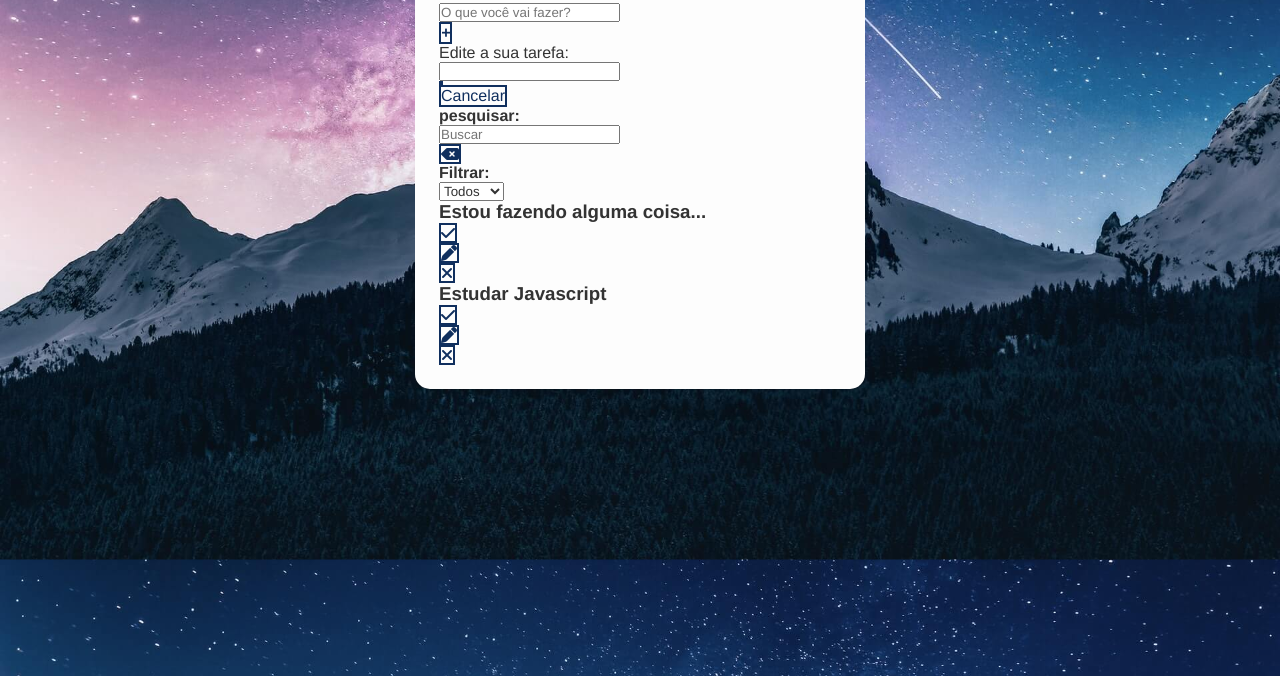
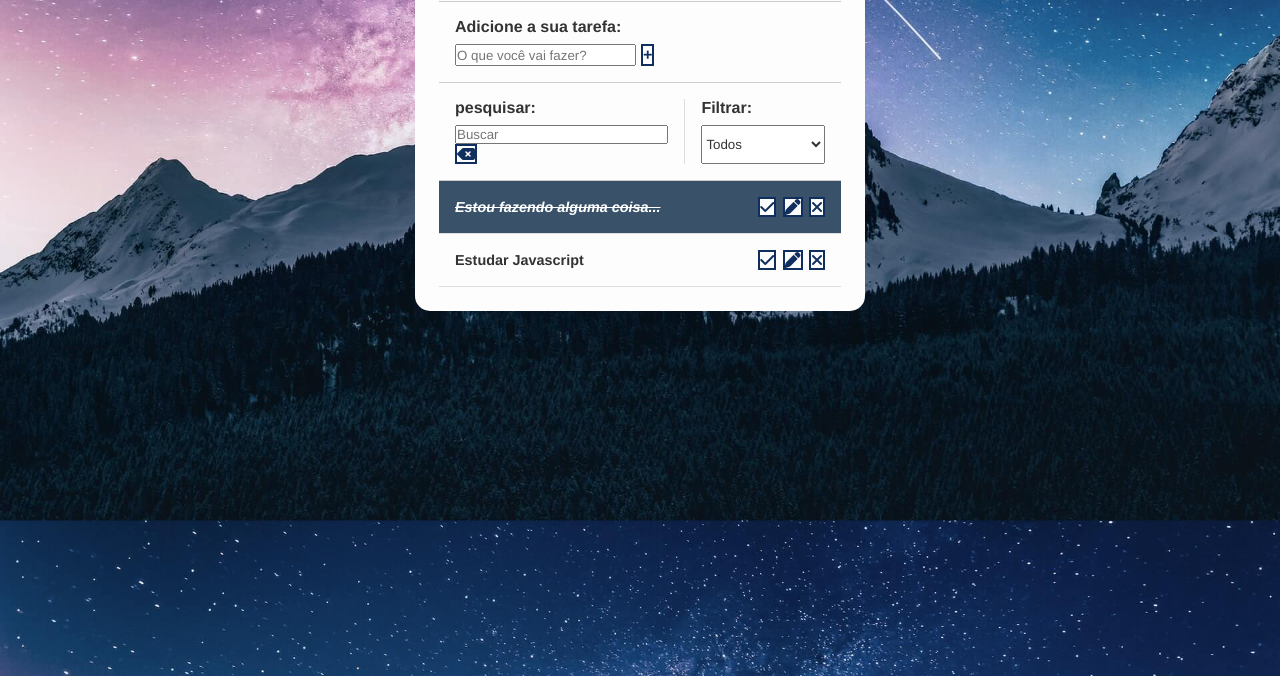
Before and after one commit to dancarvalho01/To-Do-List, a plain HTML site: page index.html in a window 1280 px wide. Shown: the part 124-800 px from the top of the page. Drawn offline with Linux system fonts and the light colour scheme.

Commit message:
finalizando css

```diff
--- a/css/style.css
+++ b/css/style.css
@@ -1,14 +1,14 @@
 /* Geral */
-*{
+* {
     padding: 0;
     margin: 0;
     font-family: helvetica;
-    color:#333;
+    color: #333;
     box-sizing: border-box;
 
 }
 
-body{
+body {
     background-image: url("../img/bg.jpg");
     background-position: center;
     background-size: cover;
@@ -32,7 +32,7 @@ button:hover {
     background-color: #102f5e;
 }
 
-button:hover > i {
+button:hover>i {
     pointer-events: none;
     color: #102f5e;
     font-weight: bold;
@@ -44,19 +44,118 @@ button i {
     pointer-events: none;
 }
 
-input, select {
+input,
+select {
     padding: 0.25m 0.rem;
 }
 
-.hide{
+.hide {
     display: none;
 }
 
 /* Todo header */
 .todo-container {
-   max-width: 450px;
-   margin: 3rem auto 0;
-   background-color: #FDFDFD;
-   padding: 1.5rem;
-   border-radius: 15px;
+    max-width: 450px;
+    margin: 3rem auto 0;
+    background-color: #FDFDFD;
+    padding: 1.5rem;
+    border-radius: 15px;
 }
+
+.todo-container header {
+    text-align: center;
+    padding: 0 1rem 1rem;
+    border-bottom: 1px solid #ccc
+}
+
+/* Todo Form */
+#todo-form,
+#edit-form {
+    padding: 1rem;
+    border-bottom: 1px solid #ccc
+}
+
+#todo-form p,
+#edit-form p {
+    margin-bottom: .5rem;
+    font-weight: bold;
+}
+
+.form-control {
+    display: flex;
+}
+
+.form-control input {
+    margin-right: 0.3rem;
+}
+
+#cancel-edit-btn {
+    margin-top: 1rem;
+}
+
+/* Todo toolbar */
+#toolbar {
+    padding: 1rem;
+    border-bottom: 1px solid #ccc;
+    display: flex;
+}
+
+#toolbar h4 {
+    margin-bottom: .5rem;
+}
+
+#search {
+    border-right: 1px solid #DDD;
+    padding-right: 1rem;
+    margin-right: 1rem;
+    width: 65%;
+    display: flex;
+    flex-direction: column;
+}
+
+#search form {
+    width: 100%;
+}
+
+#search-input {
+    width: 100%;
+    margin-right: 0.3rem;
+}
+
+#filter {
+    width: 35%;
+    display: flex;
+    flex-direction: column;
+}
+
+#filter select {
+    flex: 1;
+}
+
+/* Todo list */
+.todo {
+    display: flex;
+    justify-content: space-around;
+    align-items: center;
+    padding: 1rem;
+    border-bottom: 1px solid #ddd;
+}
+
+.todo h3 {
+    flex: 1;
+    font-size: 0.9rem;
+}
+
+.todo button {
+    margin-left: 0.4rem;
+}
+
+.done {
+    background-color: #395169;
+}
+
+.done h3 {
+    color: #FFF;
+    text-decoration: line-through;
+    font-style: italic;
+}
--- a/index.html
+++ b/index.html
@@ -30,7 +30,7 @@
                 </button>
             </div>
         </form>
-        <form id="edit-form" class="">
+        <form id="edit-form" class="hide">
             <p>Edite a sua tarefa:</p>
             <input type="text" id="edit-input">
             <button type="submit">
@@ -58,7 +58,7 @@
         </div>
     </div>
     <div id="todo-list">
-        <div class="todo">
+        <div class="todo done">
             <h3>Estou fazendo alguma coisa... </h3>
             <button class="finish-todo">
                 <i class="fa-solid fa-check"></i>
--- a/js/scripts.js
+++ b/js/scripts.js
@@ -0,0 +1,5 @@
+// Seleção de elementos
+
+// Funções
+
+//Eventos
```
